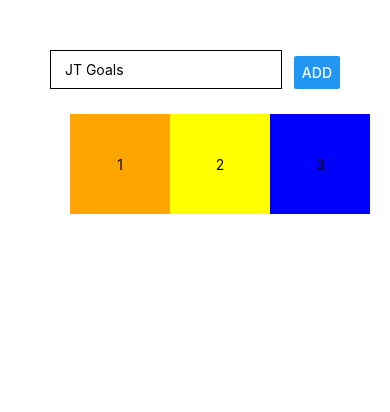
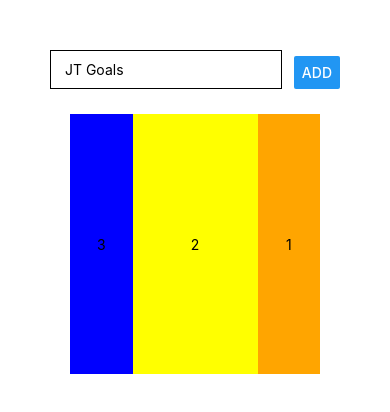
Before and after one commit to JunaidSystems/RnPlanGoals, a React Native app: screen / in a window 390 px wide. Shown: the top 412 px of the page. Built offline with nearby package versions, Linux system fonts and the light colour scheme.

Commit message:
using flex property to adjust width of a view

```diff
--- a/App.js
+++ b/App.js
@@ -14,15 +14,14 @@ export default function App() {
           title="ADD"
         />
       </View>
-      <View style={{ padding: 20, flexDirection:'row',justifyContent:'space-between' }}>
+      <View style={{ padding: 20,height:300, flexDirection:'row-reverse',justifyContent:'center' }}>
         <View
           style={{
             backgroundColor: 'orange',
-            width: 100,
-            height: 100,
+            flex:1,
             justifyContent: 'center',
-            alignItems: 'center',
-            alignSelf:'flex-start'
+            alignItems: 'center'
+
           }}
         >
           <Text>1</Text>
@@ -30,11 +29,9 @@ export default function App() {
         <View
           style={{
             backgroundColor: 'yellow',
-            width: 100,
-            height: 100,
+            flex:2,
             justifyContent: 'center',
-            alignItems: "center",
-            alignSelf:'center'
+            alignItems: "center"
           }}
         >
           <Text>2</Text>
@@ -42,11 +39,10 @@ export default function App() {
         <View
           style={{
             backgroundColor: 'blue',
-            width: 100,
-            height: 100,
+            flex:1,
             justifyContent: 'center',
-            alignItems: "center",
-            alignSelf:'flex-end'
+            alignItems: "center"
+
           }}
         >
           <Text>3</Text>
```
